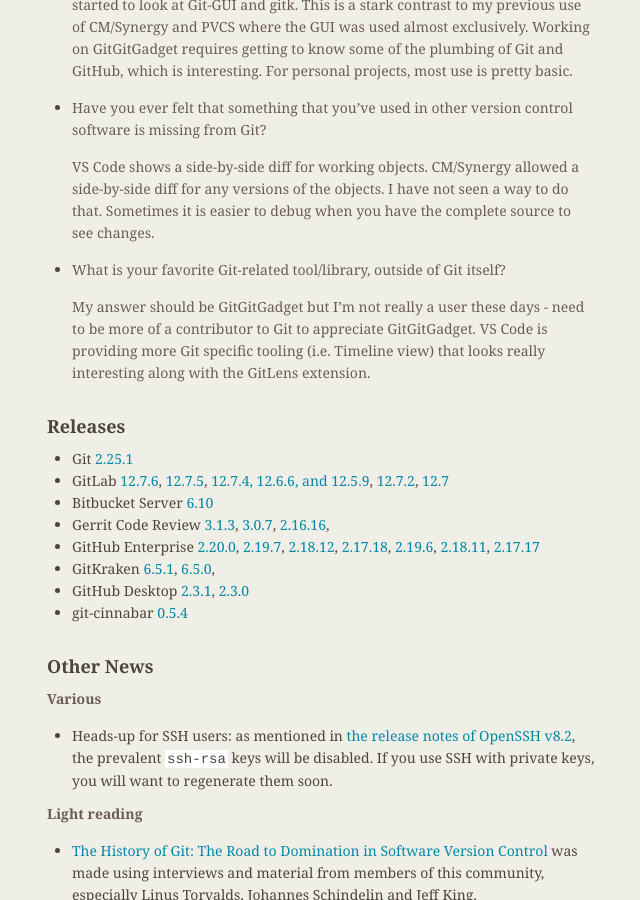
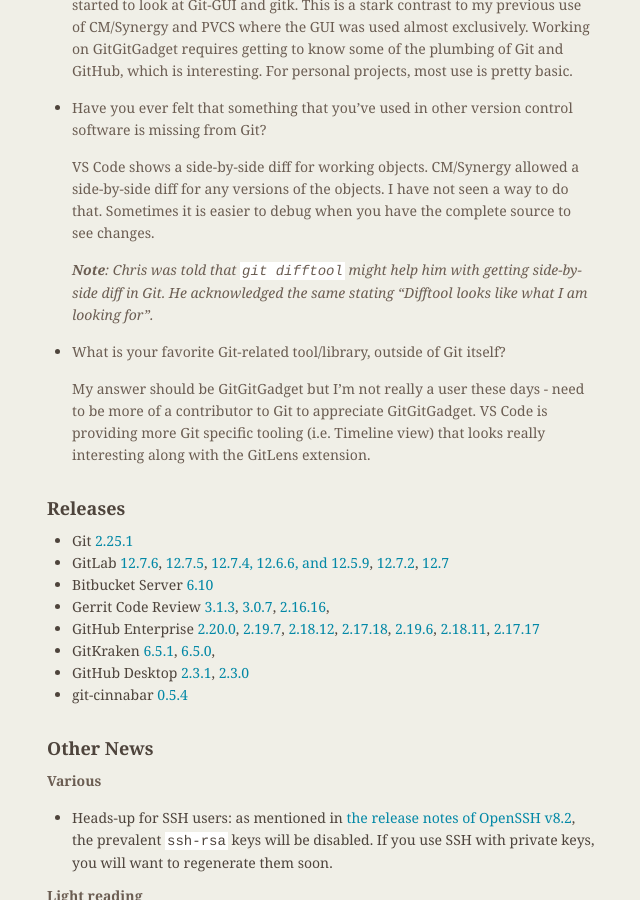
Before and after one commit to git/git.github.io, a Jekyll site: the page built from rev_news/drafts/edition-60.md, in a window 1280 px wide and 900 px high, scrolled down 4776 px. Shown: the whole window, without its empty margins (487-1127 px from the left). Built offline with Jekyll 4.4.1, drawn with Linux system fonts in a browser that asks for light colours.

Commit message:
rn-60: add note about suggestion of `git difftool` in interview
Add a note that `git difftool` was suggested as a way to get side-by-side
diff in Git.

```diff
--- a/rev_news/drafts/edition-60.md
+++ b/rev_news/drafts/edition-60.md
@@ -290,6 +290,10 @@
   not seen a way to do that. Sometimes it is easier to debug when you
   have the complete source to see changes.
 
+  ***Note**: Chris was told that `git difftool` might help him with getting
+  side-by-side diff in Git. He acknowledged the same stating "Difftool looks
+  like what I am looking for".*
+
 * What is your favorite Git-related tool/library, outside of Git itself?
 
   My answer should be GitGitGadget but I'm not really a user these
```
